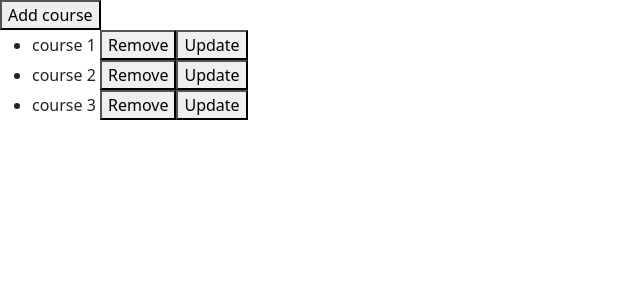
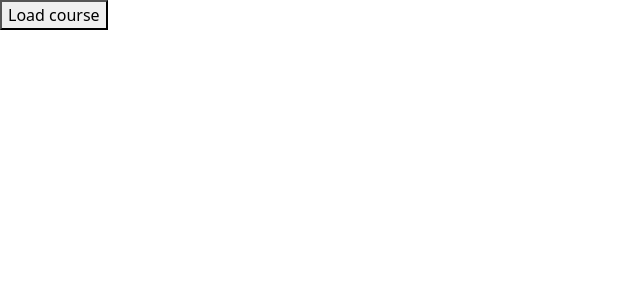
Before and after one commit to TaOleks/angWithMosh, an Angular app: page / in a window 1280 px wide. Shown: the top 300 px of the page, without its empty margins (0-640 px from the left). Built offline with nearby package versions, Linux system fonts and the light colour scheme.

Commit message:
ngFor and trackBy

```diff
--- a/src/app/app.component.html
+++ b/src/app/app.component.html
@@ -1,9 +1,8 @@
-<button (click)="onAdd()">Add course</button>
+<button (click)="loadCourses()">Load course</button>
 
 <ul>
-  <li *ngFor="let course of courses">
+  <li *ngFor="let course of courses; trackBy:trackCourse">
     {{course.name}}
-    <button (click)="onRemove(course)">Remove</button>
-    <button (click)="onChange(course)">Update</button>
+
   </li>
 </ul>
--- a/src/app/app.component.ts
+++ b/src/app/app.component.ts
@@ -8,23 +8,16 @@
   styleUrls: ['./app.component.css']
 })
 export class AppComponent {
-courses=[
+courses:any;
+loadCourses(){
+this.courses=[
   {id:1, name:'course 1'},
   {id:2, name:'course 2'},
   {id:3, name:'course 3'},
 ]
-
-onAdd(){
-  this.courses.push({id:4, name:'course 4'})
 }
 
-onRemove(course:{id:number,name:string}):void{
-  let index= this.courses.indexOf(course)
-  this.courses.splice(index, 1)
-//  this.courses = this.courses.filter(it=>it!=course) -  for me it's better
-}
-
-onChange(course:{id:number,name:string}){
-  course.name = 'UPDATE'
+trackCourse(course:any){
+return course ? course.id: undefined;
 }
 }
```
